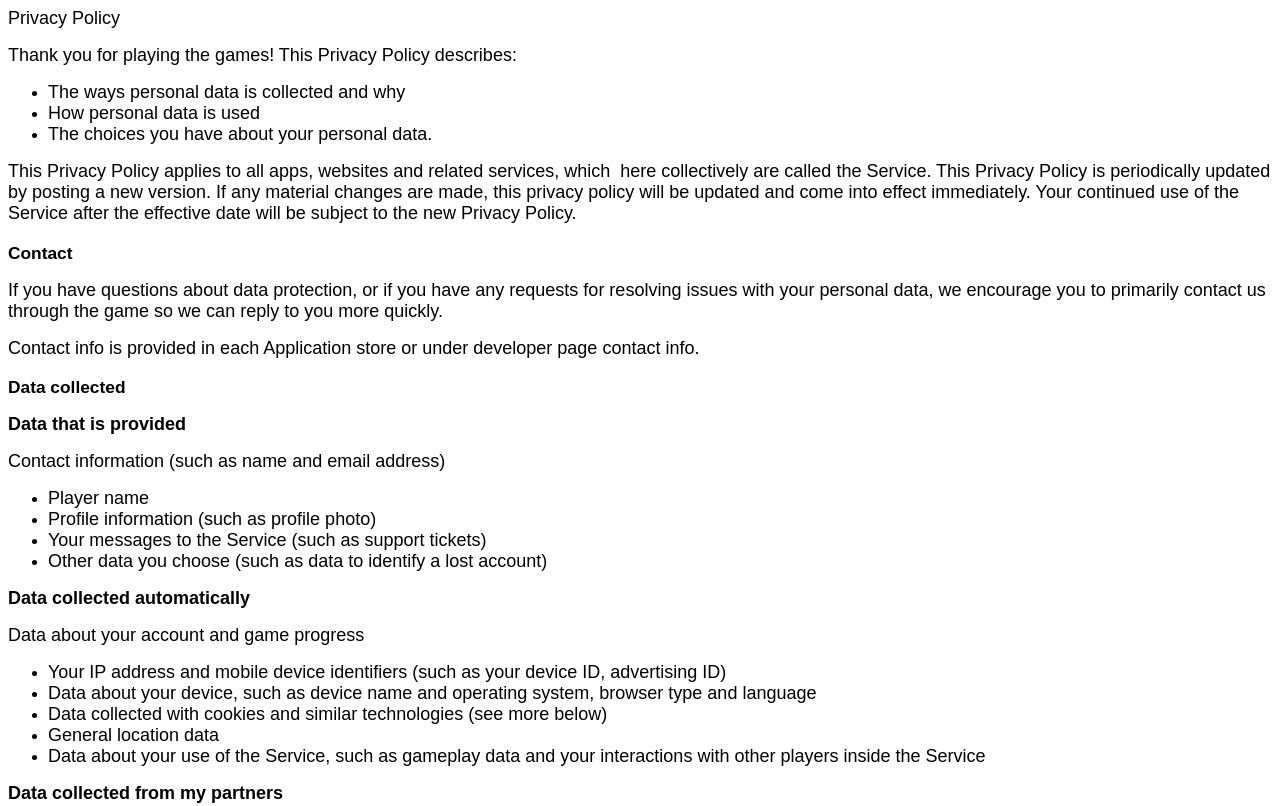
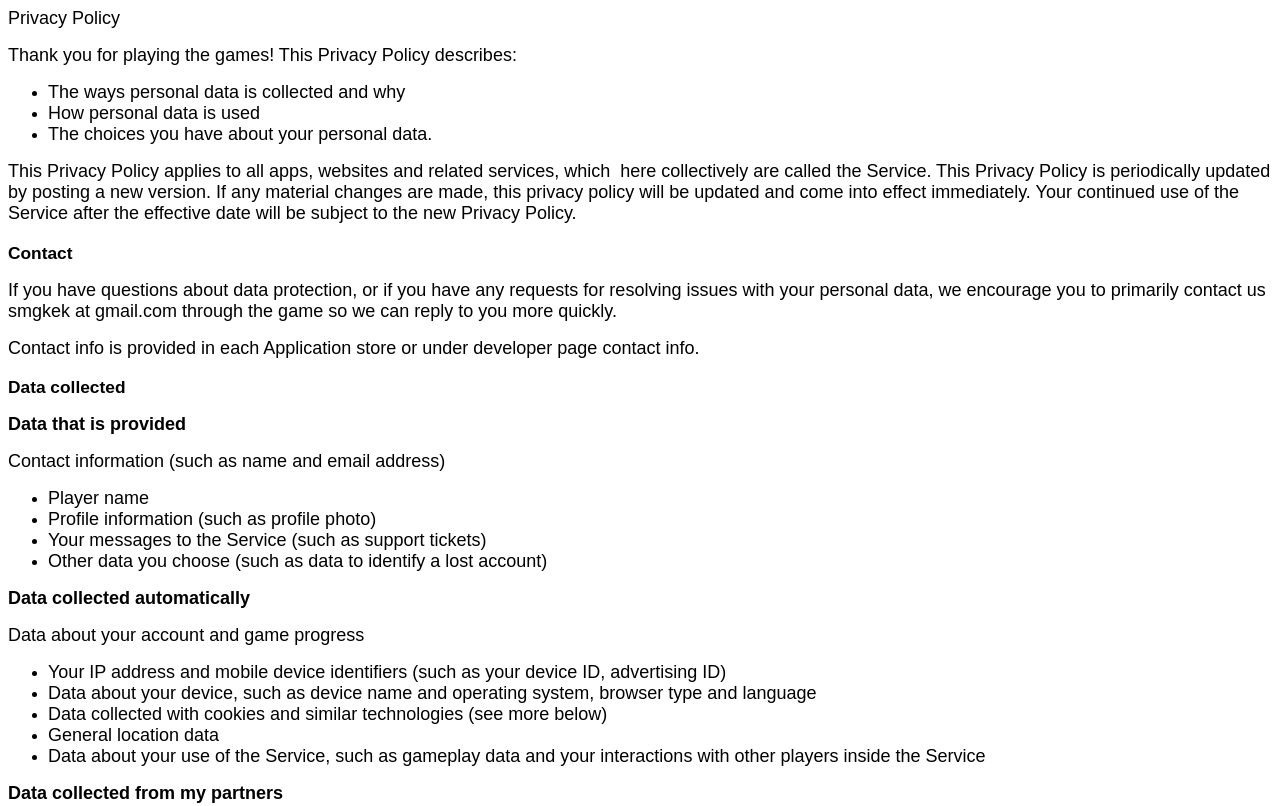
Before and after one commit to 1337Crakker/somuchgames-site, a plain HTML site: page privacypolicy.html in a window 1280 px wide. Shown: the top 806 px of the page. Drawn offline with Linux system fonts and the light colour scheme.

Commit message:
Update privacypolicy.html

```diff
--- a/privacypolicy.html
+++ b/privacypolicy.html
@@ -89,7 +89,7 @@ date will be subject to the new Privacy Policy.</span></p>
 12.0pt;margin-left:0in;line-height:normal'><span lang=DE style='font-size:13.5pt;
 font-family:"Arial",sans-serif;color:black'>If you have questions about data
 protection, or if you have any requests for resolving issues with your personal
-data, we encourage you to primarily contact us through the game so we can reply
+data, we encourage you to primarily contact us smgkek at gmail.com  through the game so we can reply
 to you more quickly.</span></p>
 
 <p class=MsoNormal style='margin-top:12.0pt;margin-right:0in;margin-bottom:
```
